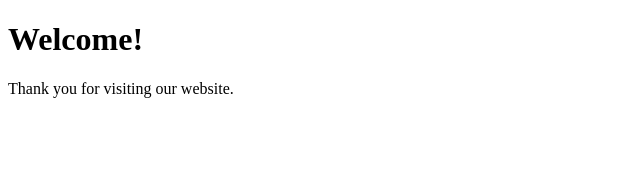
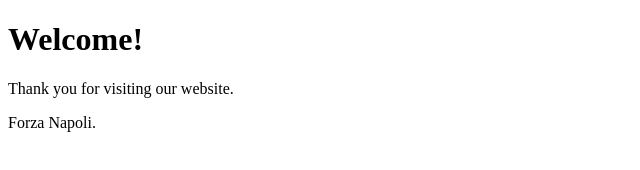
Before and after one commit to Faz2812/portfolio, a plain HTML site: page index.html in a window 1280 px wide. Shown: the whole page, without its empty margins (0-640 px from the left). Drawn offline with Linux system fonts and the light colour scheme.

Commit message:
riga di prova

```diff
--- a/index.html
+++ b/index.html
@@ -6,5 +6,9 @@
 <body>
   <h1>Welcome!</h1>
   <p>Thank you for visiting our website.</p>
+  <p>Forza Napoli.</p>
+
+
+
 </body>
 </html>
```
